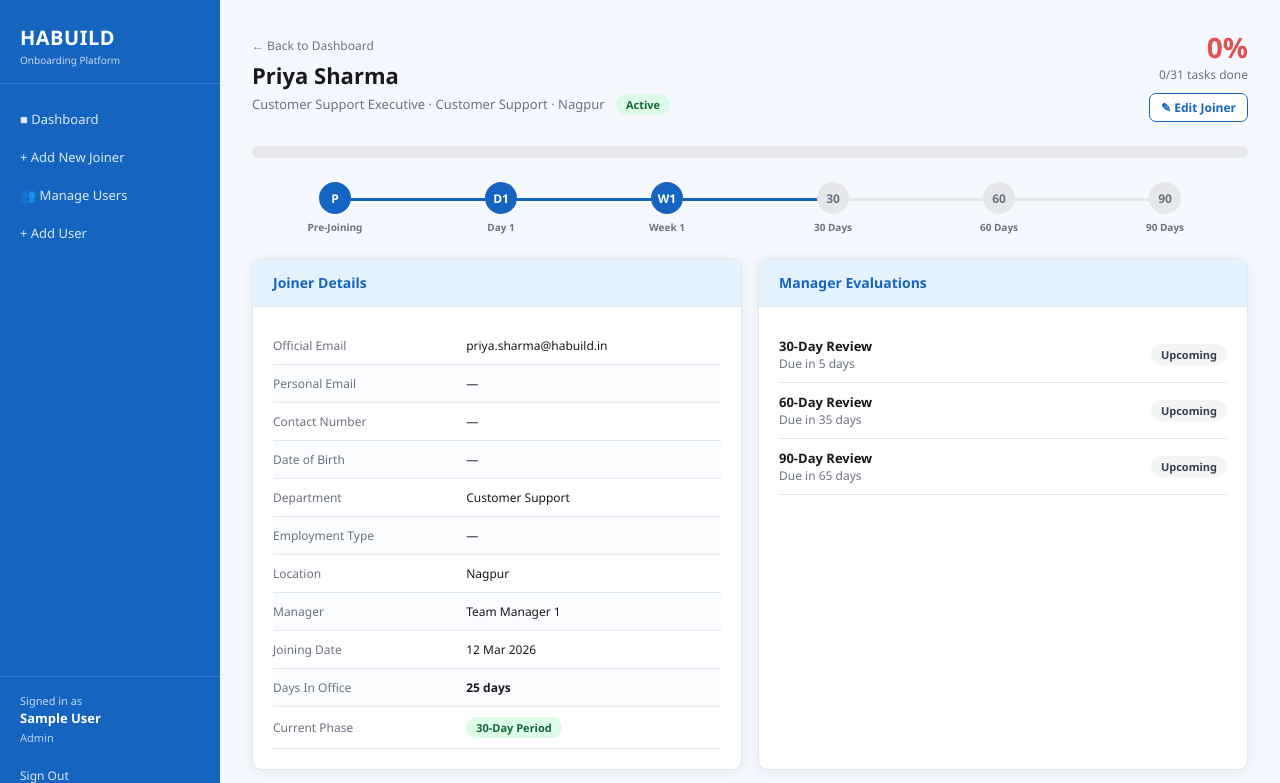
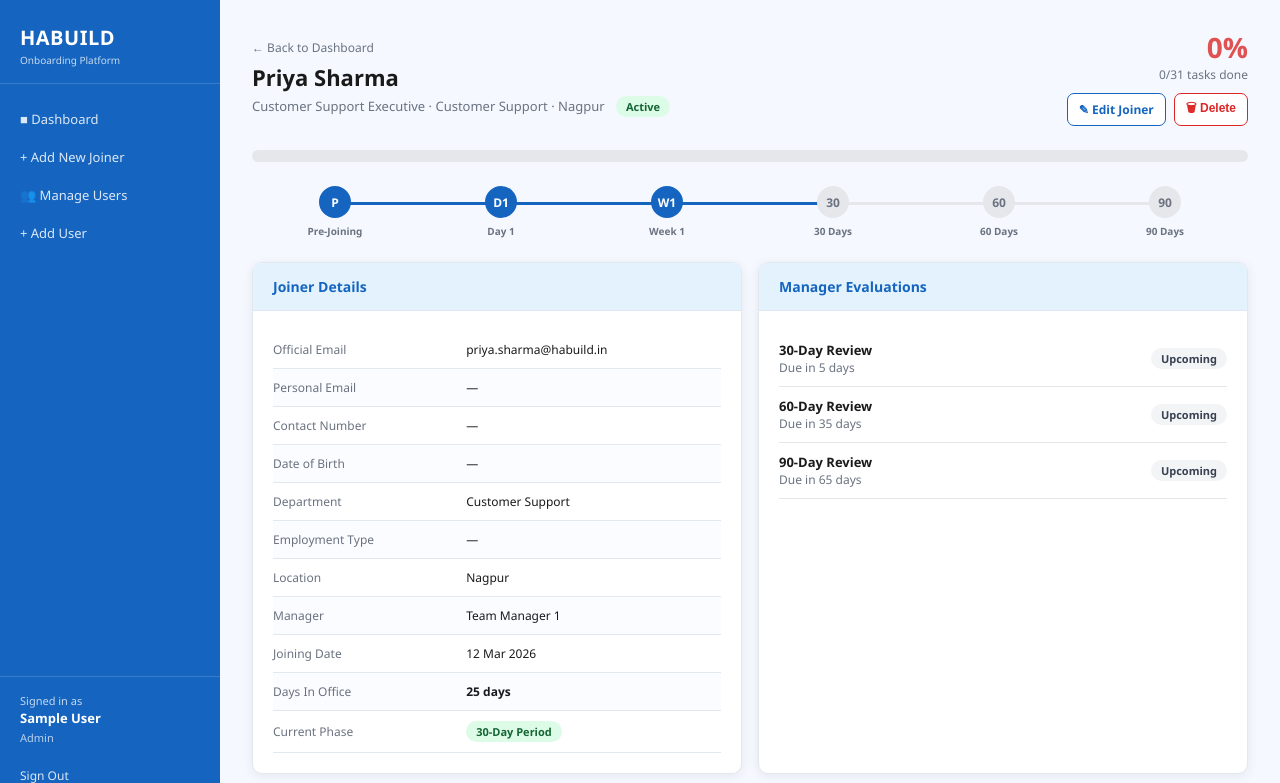
Before and after one commit to rumanizore-star/habuild-onboarding, a Flask app: page /joiner/1 in a window 1280 px wide. Shown: the top 783 px of the page. Run offline with Flask 3, Linux system fonts and the light colour scheme; the visitor is signed in with stand-in values (Sample User, id 1).

Commit message:
Add ability to delete team member entries completely
New admin feature to delete a joiner and all related data:
- Delete button on joiner detail page (red styling)
- Confirmation dialog to prevent accidental deletion
- Cascade deletes: tasks, evaluations, plans, notes
- Redirects to dashboard after deletion

Co-Authored-By: Claude Haiku 4.5 <noreply@anthropic.com>

```diff
--- a/app.py
+++ b/app.py
@@ -420,6 +420,26 @@ def edit_joiner(joiner_id):
         return redirect(url_for('joiner_detail', joiner_id=joiner_id))
     return render_template('edit_joiner.html', joiner=joiner, managers=managers)
 
+@app.route('/joiner/<int:joiner_id>/delete', methods=['POST'])
+@admin_required
+def delete_joiner(joiner_id):
+    joiner = NewJoiner.query.get_or_404(joiner_id)
+    joiner_name = joiner.name
+
+    # Delete all related records
+    OnboardingTask.query.filter_by(joiner_id=joiner_id).delete()
+    Evaluation.query.filter_by(joiner_id=joiner_id).delete()
+    JoinerPlan.query.filter_by(joiner_id=joiner_id).delete()
+    HRNote.query.filter_by(joiner_id=joiner_id).delete()
+    OnboardingPlan.query.filter_by(joiner_id=joiner_id).delete()
+
+    # Delete the joiner
+    db.session.delete(joiner)
+    db.session.commit()
+
+    flash(f'{joiner_name} has been completely deleted.', 'success')
+    return redirect(url_for('dashboard'))
+
 @app.route('/joiner/<int:joiner_id>/add-note', methods=['POST'])
 @login_required
 def add_note(joiner_id):
--- a/templates/joiner_detail.html
+++ b/templates/joiner_detail.html
@@ -15,7 +15,12 @@
       <div class="text-sm text-grey">{{ stats.done }}/{{ stats.total }} tasks done</div>
     </div>
     {% if session.role == 'admin' %}
-    <a href="/joiner/{{ joiner.id }}/edit" class="btn btn-outline btn-sm">&#9998; Edit Joiner</a>
+    <div style="display:flex;gap:8px;">
+      <a href="/joiner/{{ joiner.id }}/edit" class="btn btn-outline btn-sm">&#9998; Edit Joiner</a>
+      <form method="POST" action="/joiner/{{ joiner.id }}/delete" style="margin:0;" onsubmit="return confirm('Are you sure you want to completely delete {{ joiner.name }}? This action cannot be undone.');">
+        <button type="submit" class="btn btn-outline btn-sm" style="color:#dc2626;border-color:#dc2626;">🗑 Delete</button>
+      </form>
+    </div>
     {% endif %}
   </div>
 </div>
```
